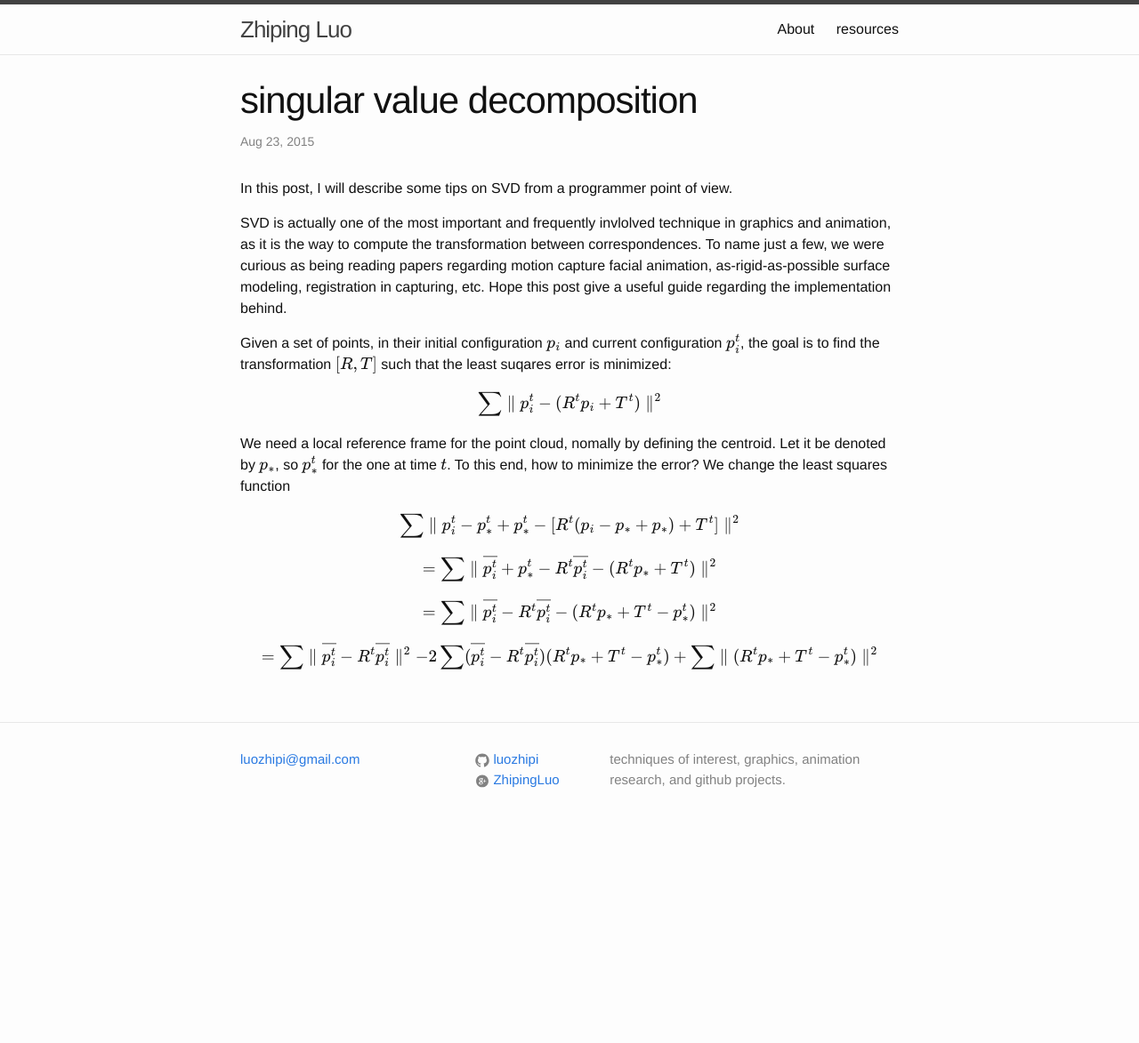
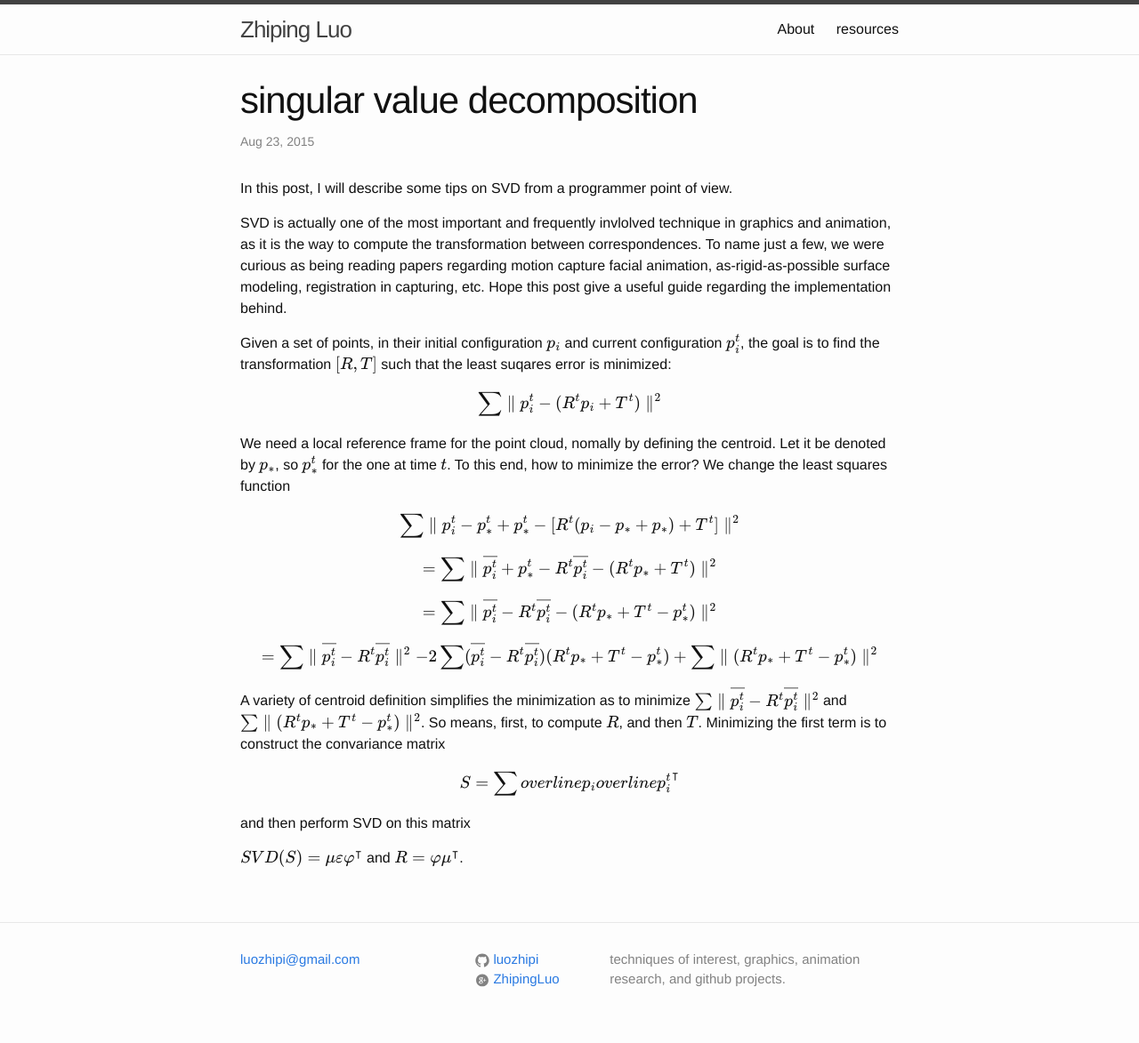
Before and after one commit to luozhipi/luozhipi.github.io, a Jekyll site: the page built from _posts/2015-08-23-svd.markdown, in a window 1280 px wide. Shown: the whole page at 89% size. Built offline with Jekyll 4.4.1, drawn with Linux system fonts in a browser that asks for light colours; formulas are drawn with MathJax 3; before the commit the page ends 948 px from its top, so only the background shows below that.

Commit message:
Update 2015-08-23-svd.markdown

```diff
--- a/_posts/2015-08-23-svd.markdown
+++ b/_posts/2015-08-23-svd.markdown
@@ -22,3 +22,14 @@ $$=\sum \parallel \overline{p_{i}^{t}} + p_{*}^{t} - R^{t}\overline{p_{i}^{t}} -
 $$=\sum \parallel \overline{p_{i}^{t}}- R^{t}\overline{p_{i}^{t}} - (R^{t}p_{*}+T^{t}-p_{*}^{t})\parallel^{2}$$
 
 $$=\sum \parallel \overline{p_{i}^{t}}- R^{t}\overline{p_{i}^{t}} \parallel^{2} -2\sum (\overline{p_{i}^{t}}- R^{t}\overline{p_{i}^{t}})(R^{t}p_{*}+T^{t}-p_{*}^{t}) + \sum \parallel (R^{t}p_{*}+T^{t}-p_{*}^{t})\parallel^{2}$$
+
+A variety of centroid definition simplifies the minimization as to minimize
+$$\sum \parallel \overline{p_{i}^{t}}- R^{t}\overline{p_{i}^{t}} \parallel^{2}$$ and $$\sum \parallel (R^{t}p_{*}+T^{t}-p_{*}^{t})\parallel^{2}$$.
+So means, first, to compute $$R$$, and then $$T$$.
+ Minimizing the first term is to construct the convariance matrix
+
+ $$S=\sum overline{p_{i}}overline{p_{i}^{t}}^\intercal$$
+
+ and then perform SVD on this matrix
+
+ $$SVD(S)=\mu\varepsilon\varphi^\intercal$$ and $$R=\varphi\mu^\intercal$$.
```
